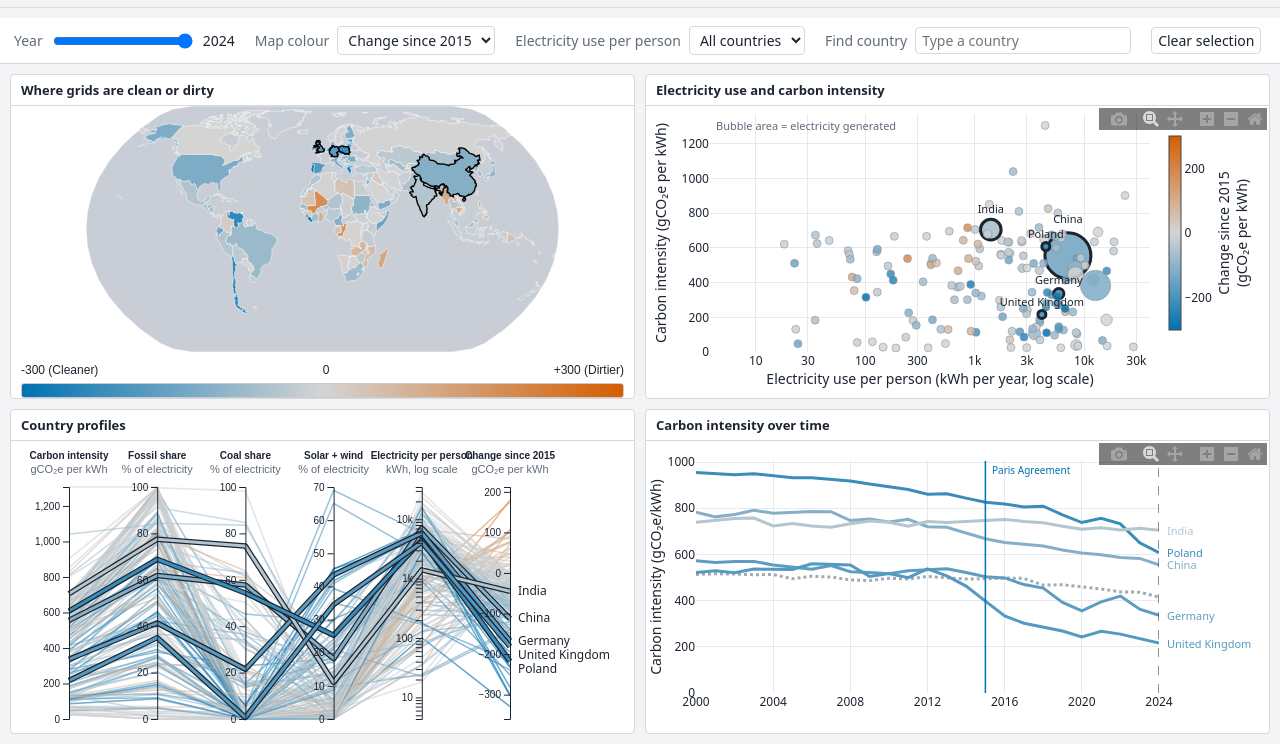
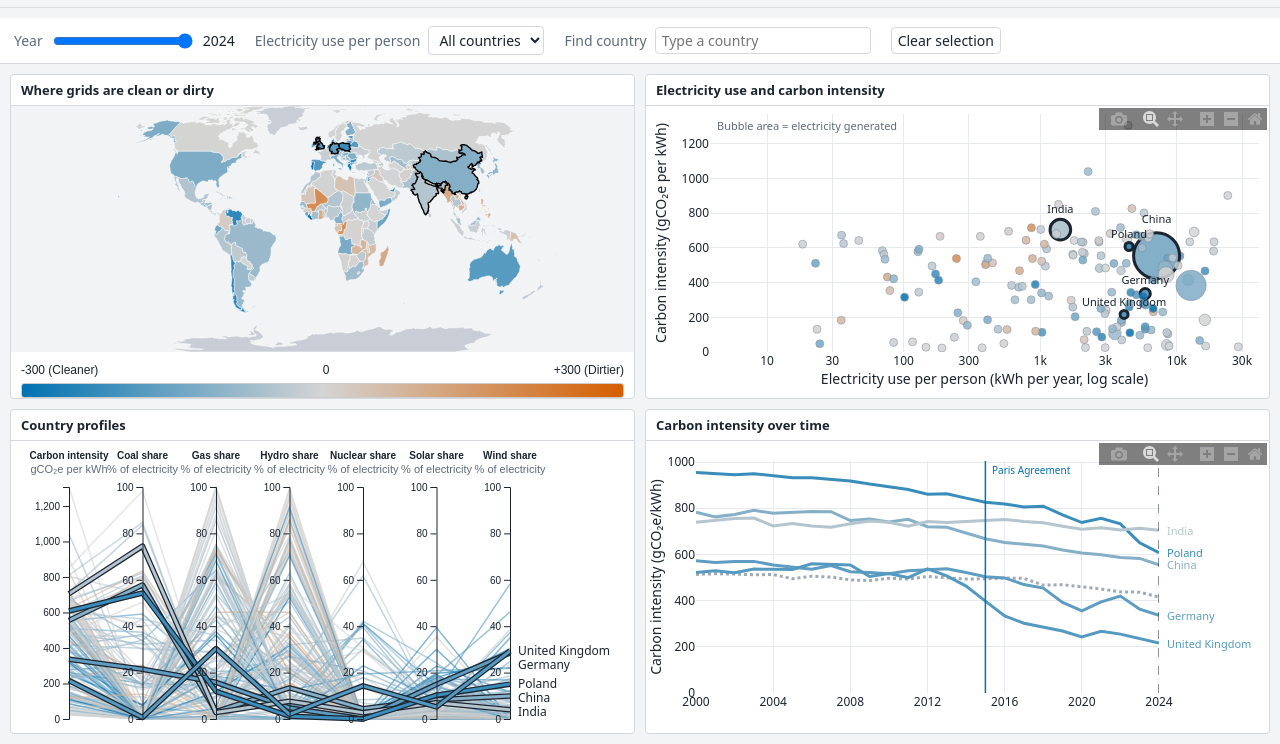
Before and after one commit to salaruioana/CarbonEnergyEvolution, a plain HTML site: page web/index.html in a window 1280 px wide. Shown: the part 56-800 px from the top of the page. Drawn offline with nearby package versions, Linux system fonts and the light colour scheme.

Commit message:
Removed unnecessary mode and fixed bug in map plot

```diff
--- a/web/index.html
+++ b/web/index.html
@@ -47,12 +47,6 @@
       <output id="year-out">2024</output>
     </label>
 
-    <label class="control">Map colour
-      <select id="metric">
-        <option value="change">Change since 2015</option>
-        <option value="level">Carbon intensity</option>
-      </select>
-    </label>
 
     <label class="control">Electricity use per person
       <select id="group">
--- a/web/js/main.js
+++ b/web/js/main.js
@@ -158,7 +158,6 @@ function context() {
   });
   // we add event listeners for buttons on the dashboard
   // we change the state, not the charts directly. The rendering mechanism makes sure the charts get updated to
-  document.getElementById("metric").addEventListener("change", (e) => State.set({ mapMetric: e.target.value }));
   document.getElementById("group").addEventListener("change", (e) => State.set({ group: e.target.value, brushed: null }));
   document.getElementById("clear").addEventListener("click", () => State.clearSelection());
 
--- a/web/js/map.js
+++ b/web/js/map.js
@@ -1,3 +1,4 @@
+
 // CHART 1 - Choropleth map (D3).
 const MapChart = {
   init(el, ctx) {
@@ -24,9 +25,47 @@ const MapChart = {
     this.svg = d3.select(el).append("svg")
       .attr("width", "100%")
       .attr("height", "100%")
-      .attr("viewBox", `0 0 ${width} ${height}`);
+      .attr("viewBox", `0 0 ${width} ${height}`)
+      .style("background-color", "#f1f3f5");
 
     this.mapGroup = this.svg.append("g");
+
+    // Fix Bermuda's polygon winding if D3 interprets it as covering the globe.
+    // D3 uses the opposite winding convention from standard GeoJSON.
+    this.geo = {
+      ...ctx.data.geo,
+      features: ctx.data.geo.features.map(feature => {
+        if (feature.id !== "BMU" || !feature.geometry) return feature;
+
+        const area = d3.geoArea(feature);
+
+        // A small island should not occupy more than half the globe.
+        if (area <= 2 * Math.PI) return feature;
+
+        const geometry = feature.geometry;
+        let coordinates;
+
+        if (geometry.type === "Polygon") {
+          coordinates = geometry.coordinates.map(ring =>
+            ring.slice().reverse()
+          );
+        } else if (geometry.type === "MultiPolygon") {
+          coordinates = geometry.coordinates.map(polygon =>
+            polygon.map(ring => ring.slice().reverse())
+          );
+        } else {
+          return feature;
+        }
+
+        return {
+          ...feature,
+          geometry: {
+            ...geometry,
+            coordinates
+          }
+        };
+      })
+    };
 
     // zoom and pan
     const zoom = d3.zoom()
@@ -36,12 +75,12 @@ const MapChart = {
 
     // geographic projection and path generator
     this.projection = d3.geoNaturalEarth1()
-      .fitSize([width, height], ctx.data.geo);
+      .fitSize([width, height], this.geo);
     this.path = d3.geoPath().projection(this.projection);
 
     // draw country polygons
     this.paths = this.mapGroup.selectAll("path")
-      .data(ctx.data.geo.features)
+      .data(this.geo.features)
       .join("path")
       .attr("d", this.path)
       .attr("cursor", "pointer")
@@ -58,9 +97,13 @@ const MapChart = {
         const countryName = ctx.data.countries[iso]?.name || iso;
 
         let html = `<strong>${countryName}</strong><br>`;
+
         if (row) {
+          if (row.ci != null) {
             html += `Carbon Intensity: ${row.ci.toFixed(1)} gCO2e/kWh<br>`;
-          if (row.ciChange !== undefined) {
+          }
+
+          if (row.ciChange != null) {
             const sign = row.ciChange > 0 ? "+" : "";
             html += `Change (since 2015): ${sign}${row.ciChange.toFixed(1)}`;
           }
@@ -82,8 +125,7 @@ const MapChart = {
     this.paths
       .attr("fill", d => {
         const row = yearData?.get(d.id);
-        if (!row) return ctx.colors.MISSING;
-        return s.mapMetric === "change" ? ctx.colors.forChange(row.ciChange) : ctx.colors.forLevel(row.ci);
+        return row ? ctx.colors.forChange(row.ciChange) : ctx.colors.MISSING;
       })
       .attr("opacity", d => {
         const iso = d.id;
@@ -106,17 +148,12 @@ const MapChart = {
     const legendMax = document.getElementById("legend-max");
 
     if (legendBar && legendMin && legendMid && legendMax) {
-        if (s.mapMetric === "change") {
-          legendBar.style.background = "linear-gradient(to right, #0072B2, #d4d4d4, #D55E00)";
+      legendBar.style.background =
+        "linear-gradient(to right, #0072B2, #d4d4d4, #D55E00)";
+
       legendMin.textContent = "-300 (Cleaner)";
       legendMid.textContent = "0";
       legendMax.textContent = "+300 (Dirtier)";
-        } else {
-          legendBar.style.background = "linear-gradient(to right, #440154, #3b528b, #21918c, #5ec962, #fde725)";
-          legendMin.textContent = "0 (Clean)";
-          legendMid.textContent = "500";
-          legendMax.textContent = "1000+ (Dirty)";
-        }
     }
   }
 };
--- a/web/js/parcoords.js
+++ b/web/js/parcoords.js
@@ -17,12 +17,13 @@
 //   this.extents keeps the active brushes in DATA units, so they survive resizes and year changes.
 const ParCoordsChart = {
   AXES: [
-    { key: "ci",        title: "Carbon intensity",       unit: "gCO\u2082e per kWh" },
-    { key: "fossil",    title: "Fossil share",           unit: "% of electricity" },
-    { key: "coal",      title: "Coal share",             unit: "% of electricity" },
-    { key: "solarWind", title: "Solar + wind",           unit: "% of electricity" },
-    { key: "elecPc",    title: "Electricity per person", unit: "kWh, log scale", log: true },
-    { key: "ciChange",  title: "Change since 2015",      unit: "gCO\u2082e per kWh" },
+    { key: "ci",      title: "Carbon intensity", unit: "gCO₂e per kWh" },
+    { key: "coal",    title: "Coal share",       unit: "% of electricity" },
+    { key: "gas",     title: "Gas share",        unit: "% of electricity" },
+    { key: "hydro",   title: "Hydro share",      unit: "% of electricity" },
+    { key: "nuclear", title: "Nuclear share",    unit: "% of electricity" },
+    { key: "solar",   title: "Solar share",      unit: "% of electricity" },
+    { key: "wind",    title: "Wind share",       unit: "% of electricity" },
   ],
   MARGIN: { top: 46, right: 124, bottom: 14, left: 58 },
 
@@ -43,11 +44,12 @@ const ParCoordsChart = {
     const pos = rows.map((r) => r.elecPc).filter((v) => v > 0);
     this.domains = {
       ci: [0, d3.max(rows, (r) => r.ci)],
-      fossil: [0, 100],
       coal: [0, 100],
-      solarWind: [0, Math.ceil(d3.max(rows, (r) => r.solarWind) / 10) * 10],
-      elecPc: [d3.min(pos) * 0.9, d3.max(pos) * 1.1],
-      ciChange: d3.extent(rows, (r) => r.ciChange).map((v, i) => v + (i ? 10 : -10)),
+      gas: [0, 100],
+      hydro: [0, 100],
+      nuclear: [0, 100],
+      solar: [0, 100],
+      wind: [0, 100],
     };
   },
 
@@ -195,12 +197,16 @@ const ParCoordsChart = {
     groups.select("path.fill").attr("d", path).attr("fill", "none")
       .attr("stroke", colour).attr("stroke-width", 3).attr("stroke-linejoin", "round");
     // labels sit at the right end of each line; push them apart so they never overlap
+    // Labels sit at the right end of each line; push them apart so they never overlap.
+    const lastAxis = this.AXES[this.AXES.length - 1].key;
     const labelY = new Map();
     let last = -Infinity;
-    chosen.filter((d) => d.ciChange != null)
-      .sort((a, b) => y.ciChange(a.ciChange) - y.ciChange(b.ciChange))
+
+    chosen
+      .sort((a, b) => y[lastAxis](a[lastAxis]) - y[lastAxis](b[lastAxis]))
       .forEach((d) => {
-        last = Math.max(y.ciChange(d.ciChange), last + 14);
+        const currentY = y[lastAxis](d[lastAxis]);
+        last = Math.max(currentY, last + 14);
         labelY.set(d.iso, last);
       });
     const label = (iso) => {
@@ -208,7 +214,7 @@ const ParCoordsChart = {
       return n.length > 17 ? n.slice(0, 16) + "\u2026" : n;
     };
     groups.select("text")
-      .attr("x", x("ciChange") + 8)
+      .attr("x", x(lastAxis) + 8)
       .attr("y", (d) => labelY.get(d.iso) ?? 0)
       .attr("dy", "0.32em")
       .attr("fill", "#1c2430").attr("font-size", 12)
--- a/web/js/scatter.js
+++ b/web/js/scatter.js
@@ -108,11 +108,6 @@ const ScatterChart = {
           width: rows.map((r) => (selected(r) ? 3 : 0.6)),
           color: rows.map((r) => (selected(r) ? "#1c2430" : "#7b8594")),
         },
-        colorbar: {
-          title: { text: "Change since 2015<br>(gCO\u2082e per kWh)", side: "right" },
-          thickness: 12,
-          len: 0.9,
-        },
       },
     };
 
--- a/web/js/state.js
+++ b/web/js/state.js
@@ -1,7 +1,7 @@
 // Shared dashboard state (single source of truth for all four charts).
 //
 //   year        selected year, 2015..2024
-//   mapMetric   "change" (since 2015) or "level" (carbon intensity)
+//   REMOVED mapMetric   "change" (since 2015) or "level" (carbon intensity)
 //   group       "all" | "low" | "middle" | "high" (electricity use per person)
 //   selected    Set of ISO3 codes clicked by the user (outlined / drawn in the line chart)
 //   brushed     null (no brush) or Set of ISO3 codes inside the parallel-coordinates brush
@@ -11,7 +11,6 @@
 const State = (() => {
   let state = {
     year: 2024,
-    mapMetric: "change",
     group: "all",
     selected: new Set(["DEU", "GBR", "POL", "CHN", "IND"]),
     brushed: null,
```
Lines whose indentation alone changed are shown as unchanged.
